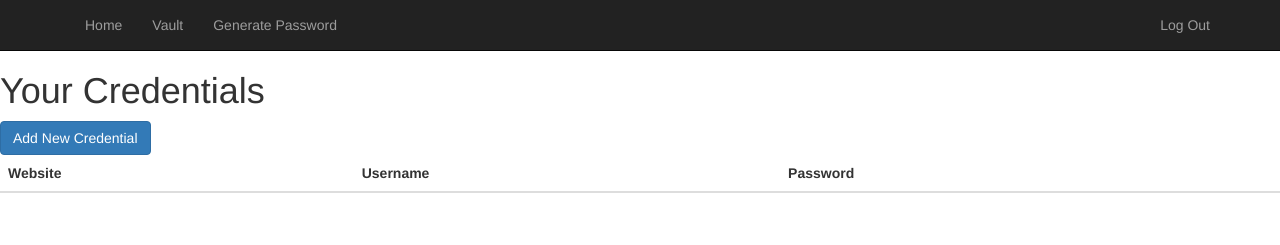
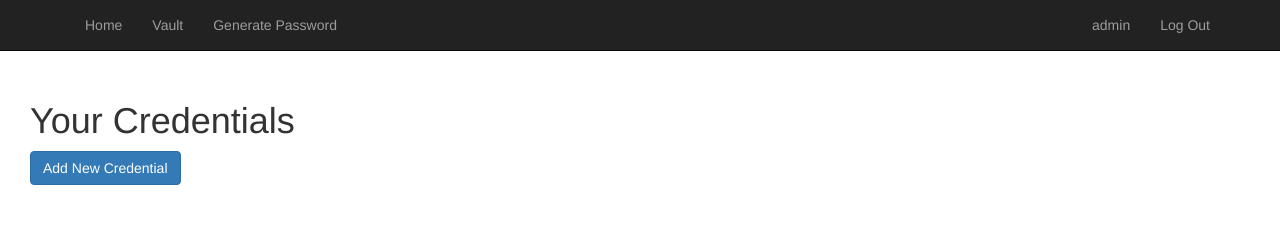
Before and after one commit to stevensio123/SafeKeep, a Flask app: page /credentials in a window 1280 px wide. Shown: the top 245 px of the page. Run offline with Flask 3, Linux system fonts and the light colour scheme; a user stored in the database is signed in; data comes from the database, SQL or seed files in the repository; data that the repository does not hold is empty; some libraries are stand-ins or nearby versions.

Commit message:
some small changes

```diff
--- a/app/static/style.css
+++ b/app/static/style.css
@@ -29,6 +29,7 @@ body {
   }
   .affix {
     top: 61px;
+
     z-index: 9999 !important;
   }
   div.col-sm-9 div {
--- a/app/templates/footer.html
+++ b/app/templates/footer.html
@@ -1,5 +1,6 @@
 {% block footer %}
-<footer class="footer">
+<div  style="z-index:-1";>
+<footer class="footer" >
     <div class="container">
     <div class="row">
     <div class="col-md-3 m-b-30">
@@ -84,4 +85,5 @@
     </div>
     </div>
     </div>
+</div>
 {% endblock %}
--- a/app/templates/index.html
+++ b/app/templates/index.html
@@ -30,7 +30,7 @@
     </div>
 
     <div class="row">
-        <div class="col-lg-3 hidden-md hidden-sm hidden-xs">
+        <div class="col-lg-2 hidden-md hidden-sm hidden-xs">
 
             <nav id="myScrollspy" >
               <ul class="nav nav-pills nav-stacked affix-top" data-spy="affix" data-offset-top="250">
@@ -44,7 +44,7 @@
 
         </div>
 
-        <div class="col-lg-9">
+        <div class="col-lg-10">
           <div id="section1">
 
             <h1>Intro to Password Managers</h1>
@@ -98,4 +98,5 @@
 </div>
 
 </body>
+
  {% endblock %}
--- a/app/templates/layout.html
+++ b/app/templates/layout.html
@@ -31,6 +31,7 @@
                     </ul>
                     <ul class="nav navbar-nav navbar-right">
                         {% if current_user.is_authenticated %}
+                        <li><a>{{ current_user.username }}</a></li>
                         <li><a href="{{ url_for('auth.logout') }}">Log Out</a></li>
                         {% else %}
                         <li><a href="{{ url_for('auth.login') }}">Log In</a></li>
--- a/app/templates/vault/credentials.html
+++ b/app/templates/vault/credentials.html
@@ -2,8 +2,12 @@
 {% extends 'layout.html' %}
 
 {% block content %}
+<div <div class="container-fluid" style="padding:30px;">
 <h1>Your Credentials</h1>
 <a href="{{ url_for('vault.add_credential') }}" class="btn btn-primary">Add New Credential</a>
+</div>
+<div class="container-fluid" style="padding:30px;">
+
 <table class="table">
   <thead>
     <tr>
@@ -19,12 +23,17 @@
       <td>{{ credential.website }}</td>
       <td>{{ credential.username }}</td>
       <td>
+        <div class="container-fluid" style="padding:5px;">
         <input type="password" value="{{ decrypt_credential(credential.encrypted_password, master_password).decode() }}" id="{{ credential.id}}">
+        <input type="checkbox" onclick="myFunction('{{ credential.id }}')">Show Password
+        </div>
+        <div class="container-fluid" style="padding:5px;">
         <button type="button" class="btn btn-info" onclick="copyCode('{{ credential.id }}')">Copy to clipboard</button>
-        <br>
-        <input type="checkbox" onclick="myFunction('{{ credential.id }}')">Show Password
+
+        </div>
+
       </td>
-      <td>
+      <td style="padding:10px;">
         <a href="{{ url_for('vault.edit_credential', credential_id=credential.id) }}" class="btn btn-secondary btn-sm">Edit</a>
         <a href="{{ url_for('vault.delete_credential', credential_id=credential.id) }}" class="btn btn-danger btn-sm"
           onclick="return confirm('Are you sure you want to delete this credential?');">Delete</a>
@@ -33,6 +42,7 @@
     {% endfor %}
   </tbody>
 </table>
+</div>
 
 
 <!--SCRIPTS HERE-->
--- a/app/vault/views.py
+++ b/app/vault/views.py
@@ -29,6 +29,7 @@ def add_credential():
         db.session.commit()
         flash('Credential added successfully')
         return redirect(url_for('main.index'))
+
     return render_template('vault/add_credential.html', form=form)
 
 
```
